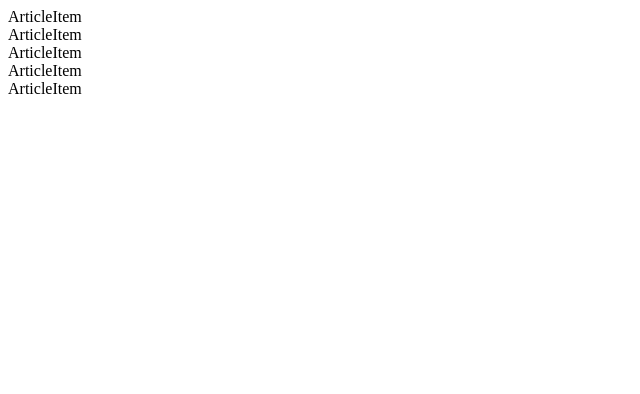
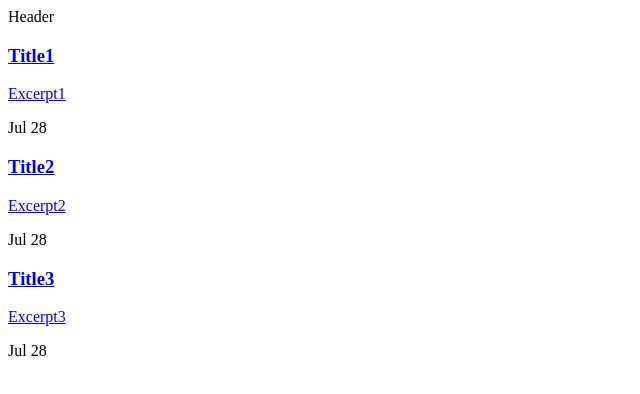
Before and after one commit to paramsen/fe.paramsen.com, a React app in the folder code/: page / in a window 1280 px wide. Shown: the top 394 px of the page, without its empty margins (0-640 px from the left). Built offline with nearby package versions, Linux system fonts and the light colour scheme.

Commit message:
react devel

```diff
--- a/code/src/component/App.js
+++ b/code/src/component/App.js
@@ -1,8 +1,12 @@
 import React from 'react';
 import ArticleList from './ArticleList';
+import Header from './Header';
 
 export default function App() {
     return (
-        <ArticleList/>
+        <div>
+            <Header/>
+            <ArticleList/>
+        </div>
     );
 }
--- a/code/src/component/ArticleList.js
+++ b/code/src/component/ArticleList.js
@@ -1,27 +1,38 @@
 import React from 'react';
+import {shortFormat} from '../util/dateFormat'
 
 export default function ArticleList() {
     return (
         <div>
             {renderArticleItems([
-                    {id: 1, value: 1},
-                    {id: 2, value: 2},
-                    {id: 3, value: 3},
-                    {id: 4, value: 4},
-                    {id: 5, value: 5}
+                    {id: 1, title: 'Title1', body: 'Body1', excerpt: 'Excerpt1', created: new Date(), updated: new Date()},
+                    {id: 2, title: 'Title2', body: 'Body2', excerpt: 'Excerpt2', created: new Date(), updated: new Date()},
+                    {id: 3, title: 'Title3', body: 'Body3', excerpt: 'Excerpt3', created: new Date(), updated: new Date()}
                 ])}
         </div>
     );
 }
 
-function renderArticleItems(articleItems) {
-    return articleItems.map(renderArticleItem);
+function renderArticleItems(items) {
+    return items.map(renderArticleItem);
 }
 
-function renderArticleItem(articleItem) {
+function renderArticleItem(item) {
     return(
-        <div key={articleItem.id}>
-            ArticleItem
+        <div key={item.id}>
+            <h3>
+                <a href="http://localhost:1337">
+                    {item.title}
+                </a>
+            </h3>
+            <p style={bodyStyle}>
+                <a href="http://localhost:1337">
+                    {item.excerpt}
+                </a>
+            </p>
+            <p>{shortFormat(item.updated)}</p>
         </div>
     );
 }
+
+const bodyStyle = {whiteSpace: 'pre'};
--- /dev/null
+++ b/code/src/component/Header.js
@@ -0,0 +1,9 @@
+import React from 'react';
+
+export default function Header() {
+    return (
+        <div>
+            Header
+        </div>
+    );
+}
--- /dev/null
+++ b/code/src/util/dateFormat.js
@@ -0,0 +1,10 @@
+const months = [
+  "January", "February", "March",
+  "April", "May", "June", "July",
+  "August", "September", "October",
+  "November", "December"
+];
+
+export function shortFormat(date) {
+    return months[date.getMonth()] .substr(0, 3)+ ' ' + date.getDate();
+}
```
